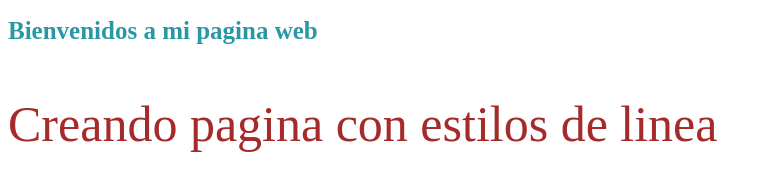
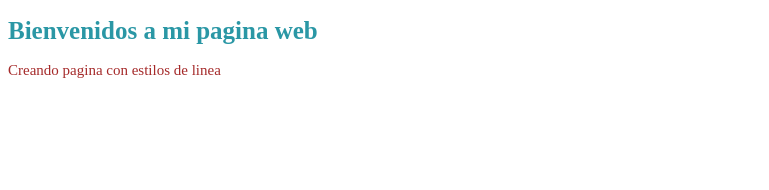
Before and after one commit to cristinaisabelvm/Laboratorio-8, a plain HTML site: page index.html in a window 1280 px wide. Shown: the whole page, without its empty margins (0-769 px from the left). Drawn offline with Linux system fonts and the light colour scheme.

Commit message:
agregando color tamaño a p

```diff
--- a/index.html
+++ b/index.html
@@ -7,7 +7,7 @@
 </head>
 <body>
     <h1 style="color:rgb(42, 151, 165);font-size: 25px;">Bienvenidos a mi pagina web</h1>
-    <p style="color:brown;font-size: 50px;">Creando pagina con estilos de linea</p>
+    <p style="color:brown;font-size: 15px;">Creando pagina con estilos de linea</p>
 
 
 </body>
```
